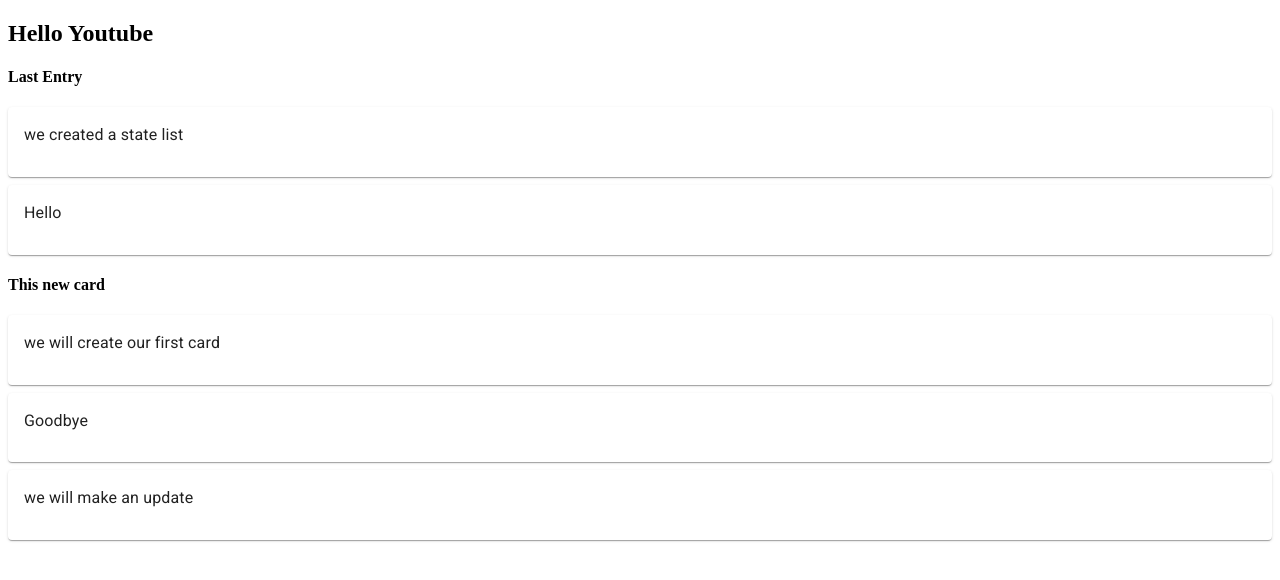
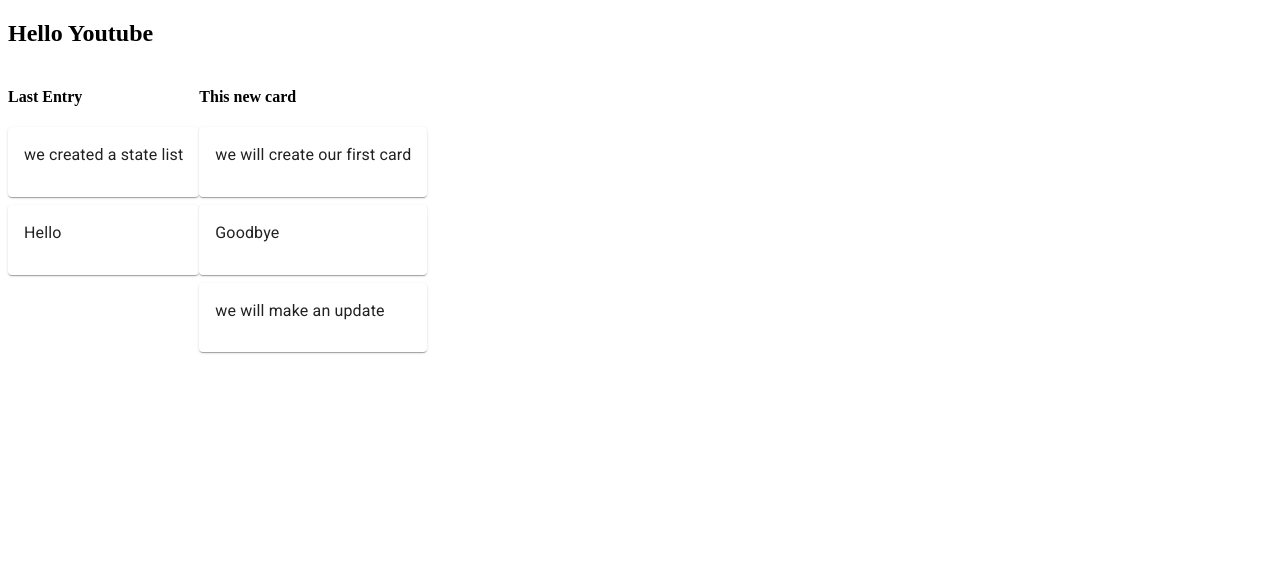
Before and after one commit to Oscar-Ore007/dashboard-frontend, a React (Create React App) app: page / in a window 1280 px wide. Shown: the top 580 px of the page. Built offline with nearby package versions, Linux system fonts and the light colour scheme.

Commit message:
adjusted cards to appear in a row

```diff
--- a/src/components/App.js
+++ b/src/components/App.js
@@ -10,15 +10,23 @@
     return(
       <div className="App">
      <h2>Hello Youtube</h2>
+     <div style={styles.listsContainer}>
       { lists.map(list => (
       <DashboardList title ={list.title} cards={list.cards} />
       ))}
-
+     </div>
     </div>
     );
   }
 }
 
+const styles = {
+  listsContainer: {
+    display: "flex",
+    flexDirection: "row",
+    marginRight: 8
+  }
+};
 const mapStateToProps = state => ({
   lists: state.lists
 });
--- a/src/components/DashboardList.js
+++ b/src/components/DashboardList.js
@@ -1,5 +1,4 @@
 import React from 'react';
-import DashBoardCard from './DashboardCard';
 import DashboardCard from './DashboardCard';
 
 const DashboardList = ({title, cards}) => {
@@ -13,11 +12,11 @@
 
 const styles = {
     container: {
-        backgroundColor: "#ccc",
+        backgroundColor: "#dfe3e6",
         borderRadius: 3,
         width: 300,
-        padding: 8
-
+        padding: 8,
+        marginRight: 8
     }
 
 };
```
